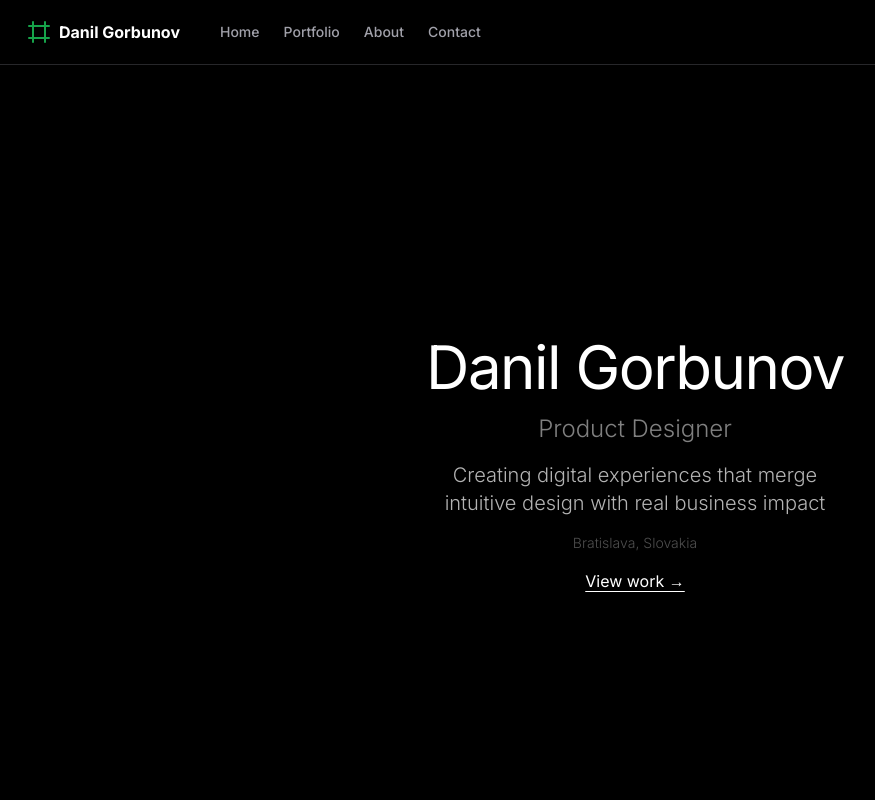
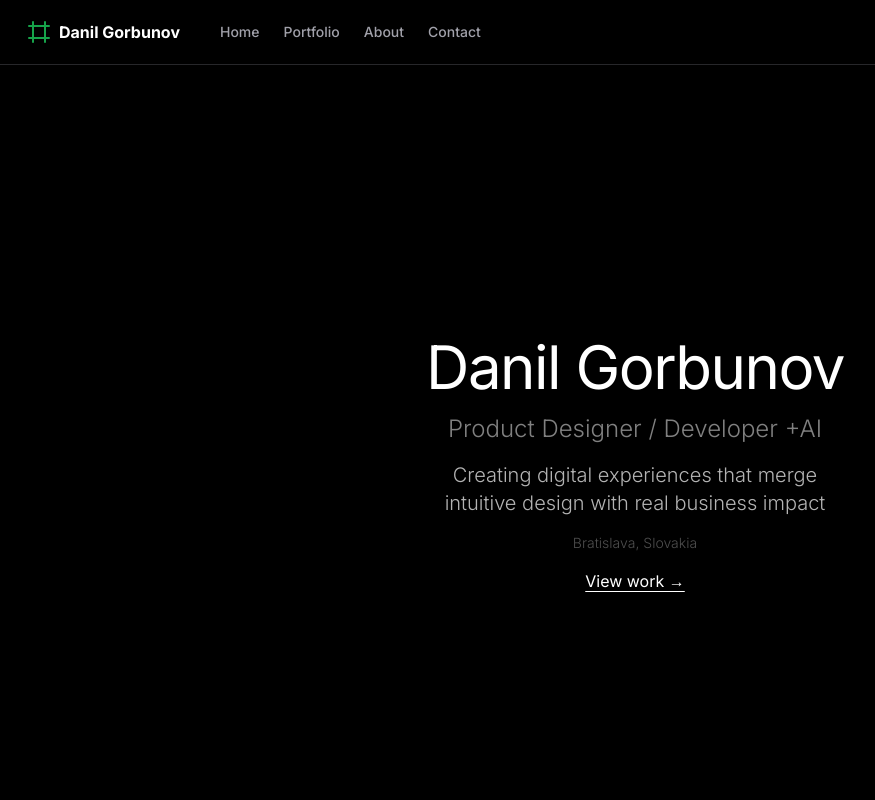
Before and after one commit to DanilGorbunov/portfolio, a Next.js app: page / in a window 1280 px wide. Shown: the top 800 px of the page, without its empty margins (5-880 px from the left). Built offline with nearby package versions, Linux system fonts and the light colour scheme.

Commit message:
Update main page title to Product Designer / Developer +AI
- Change hero section title from 'Product Designer' to 'Product Designer / Developer +AI'
- Update photo alt text to reflect new title
- Better represents the full-stack development and AI expertise showcased in portfolio

```diff
--- a/app/page.tsx
+++ b/app/page.tsx
@@ -26,7 +26,7 @@ export default function Home() {
                   Danil Gorbunov
                 </h1>
             <p className="text-xl md:text-2xl font-light opacity-50 mt-4">
-              Product Designer
+              Product Designer / Developer +AI
             </p>
             <p className="text-lg md:text-xl font-light opacity-70 max-w-2xl mx-auto leading-relaxed mt-12">
               Creating digital experiences that merge<br />
@@ -180,7 +180,7 @@ export default function Home() {
               <div className="relative">
                 <Image
                   src="/images/my_photo.jpg"
-                  alt="Danil Gorbunov - Product Designer"
+                  alt="Danil Gorbunov - Product Designer / Developer +AI"
                   width={500}
                   height={600}
                   className="w-full h-auto object-cover"
```
